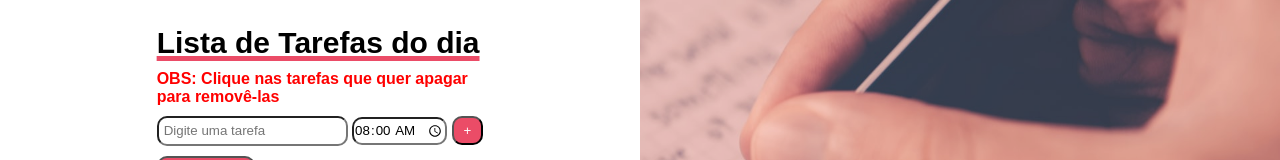
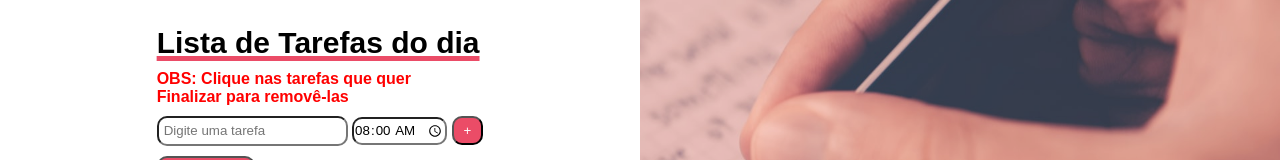
Before and after one commit to subarusakaguchi/Lista-de-tarefas, a plain HTML site: page index.html in a window 1280 px wide. Shown: the part 295-455 px from the top of the page. Drawn offline with Linux system fonts and the light colour scheme.

Commit message:
Pequenas atts no estilo e na semântica

```diff
--- a/index.html
+++ b/index.html
@@ -15,7 +15,7 @@
             <div id="lista">
                 <div class="form">
                     <h1>Lista de Tarefas do dia</h1>
-                    <p>OBS: Clique nas tarefas que quer apagar para removê-las</p>
+                    <p>OBS: Clique nas tarefas que quer Finalizar para removê-las</p>
                     <form>
                         <div class="inputBox">
                             <input type="text" name="tarefa" id="tarefa" placeholder="Digite uma tarefa">
```
